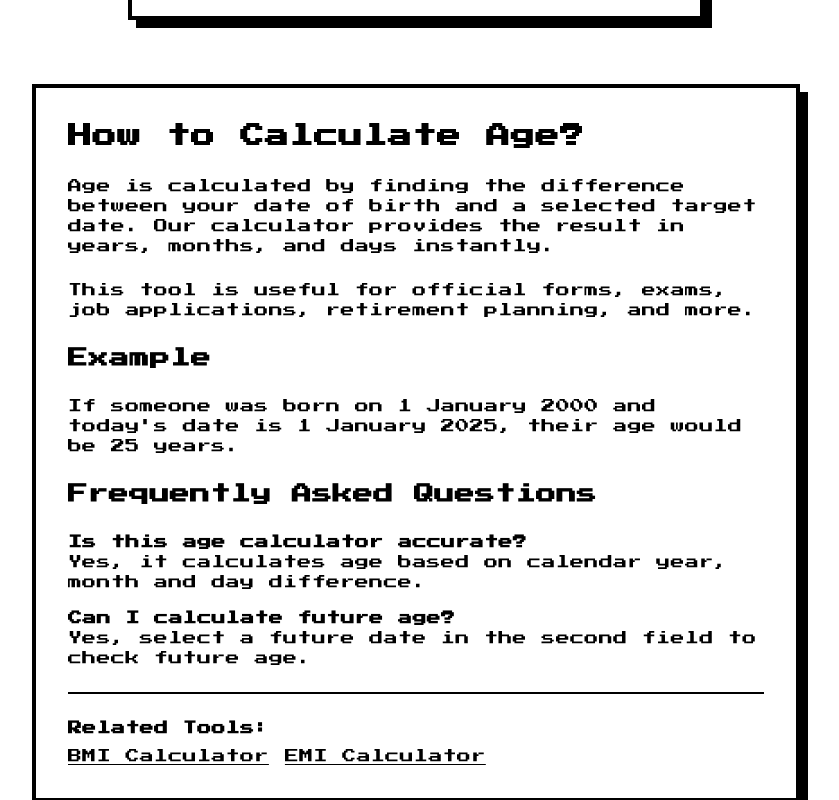
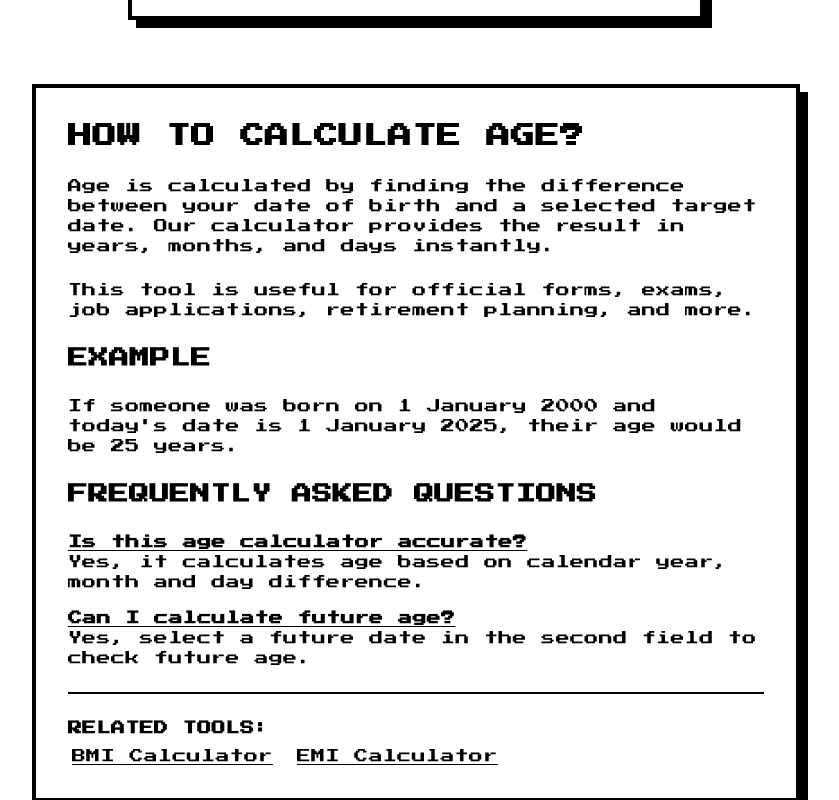
Before and after one commit to turtle-t/toolmate, a Next.js app: page /age-calculator in a window 1280 px wide. Shown: the part 520-1320 px from the top of the page, without its empty margins (224-1063 px from the left). Built offline with nearby package versions, Linux system fonts and the light colour scheme.

Commit message:
Update page.tsx

```diff
--- a/app/age-calculator/page.tsx
+++ b/app/age-calculator/page.tsx
@@ -5,19 +5,35 @@ import AgeCalculator from "./AgeCalculator";
 export const metadata: Metadata = {
   title: "Age Calculator - Calculate Your Exact Age Online",
   description:
-    "Free online age calculator to calculate your exact age in years, months and days.",
+    "Free online age calculator to calculate your exact age in years, months and days. No signup required, 100% accurate results.",
 };
 
 export default function Page() {
+  // This is the "Secret Sauce" for Google Search
+  const jsonLd = {
+    "@context": "https://schema.org",
+    "@type": "WebApplication",
+    "name": "ToolMate Age Calculator",
+    "url": "https://toolmate-seven.vercel.app/age-calculator",
+    "applicationCategory": "HealthApplication",
+    "operatingSystem": "All",
+    "description": "Calculates chronological age in years, months, and days.",
+    "browserRequirements": "Requires JavaScript",
+  };
+
   return (
     <div className="space-y-16">
+      {/* Schema.org tag for Google */}
+      <script
+        type="application/ld+json"
+        dangerouslySetInnerHTML={{ __html: JSON.stringify(jsonLd) }}
+      />
 
       <AgeCalculator />
 
       {/* SEO Content */}
-      <div className="max-w-3xl mx-auto bg-white border-4 border-black p-8 shadow-[8px_8px_0px_#000] text-sm space-y-6  text-black tracking-wide">
-
-        <h2 className="text-2xl font-bold  text-black tracking-wide">
+      <div className="max-w-3xl mx-auto bg-white border-4 border-black p-8 shadow-[8px_8px_0px_#000] text-sm space-y-6 text-black tracking-wide">
+        <h2 className="text-2xl font-bold text-black tracking-wide uppercase">
           How to Calculate Age?
         </h2>
 
@@ -32,7 +48,7 @@ export default function Page() {
           retirement planning, and more.
         </p>
 
-        <h3 className="text-xl font-semibold  text-black tracking-wide">
+        <h3 className="text-xl font-semibold text-black tracking-wide uppercase">
           Example
         </h3>
 
@@ -41,13 +57,13 @@ export default function Page() {
           1 January 2025, their age would be 25 years.
         </p>
 
-        <h3 className="text-xl font-semibold">
+        <h3 className="text-xl font-semibold uppercase">
           Frequently Asked Questions
         </h3>
 
         <div className="space-y-4">
           <div>
-            <p className="font-semibold text-black tracking-wide">
+            <p className="font-semibold text-black tracking-wide underline">
               Is this age calculator accurate?
             </p>
             <p>
@@ -56,7 +72,7 @@ export default function Page() {
           </div>
 
           <div>
-            <p className="font-semibold  text-black tracking-wide">
+            <p className="font-semibold text-black tracking-wide underline">
               Can I calculate future age?
             </p>
             <p>
@@ -67,19 +83,18 @@ export default function Page() {
 
         {/* Internal Links */}
         <div className="pt-6 border-t-2 border-black">
-          <p className="font-semibold mb-2">
+          <p className="font-semibold mb-2 uppercase">
             Related Tools:
           </p>
           <div className="flex gap-4 flex-wrap">
-            <Link href="/bmi-calculator" className="underline">
+            <Link href="/bmi-calculator" className="underline hover:bg-black hover:text-white px-1">
               BMI Calculator
             </Link>
-            <Link href="/emi-calculator" className="underline">
+            <Link href="/emi-calculator" className="underline hover:bg-black hover:text-white px-1">
               EMI Calculator
             </Link>
           </div>
         </div>
-
       </div>
     </div>
   );
```
